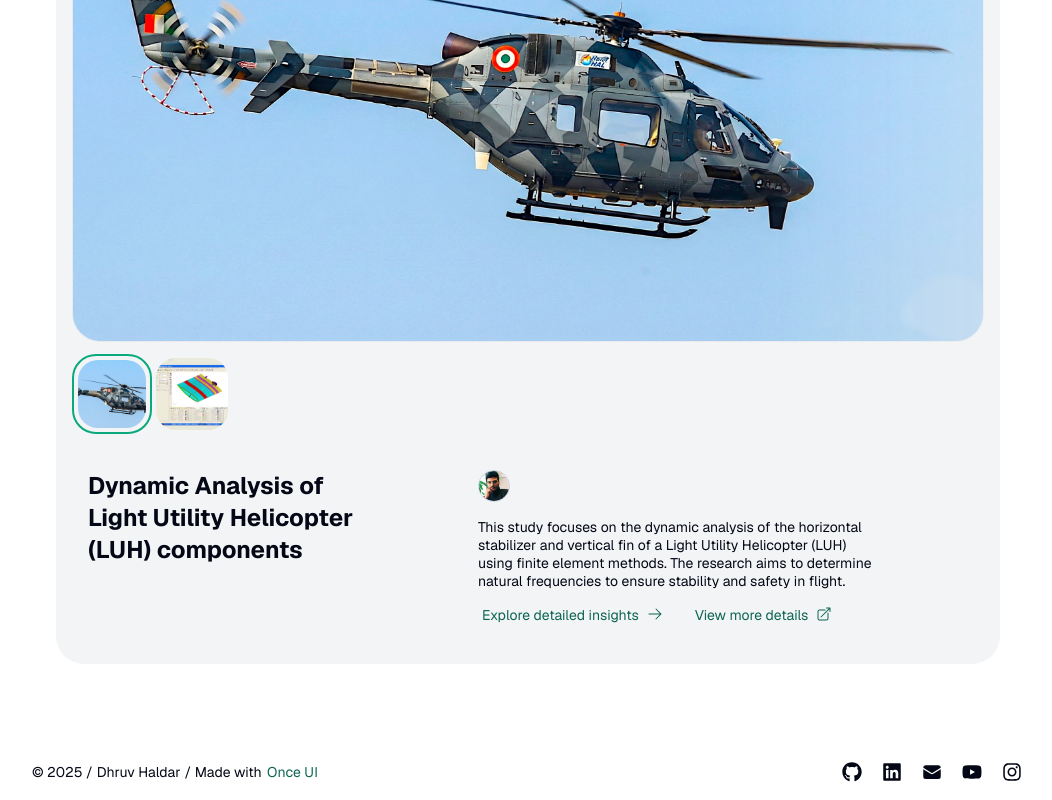
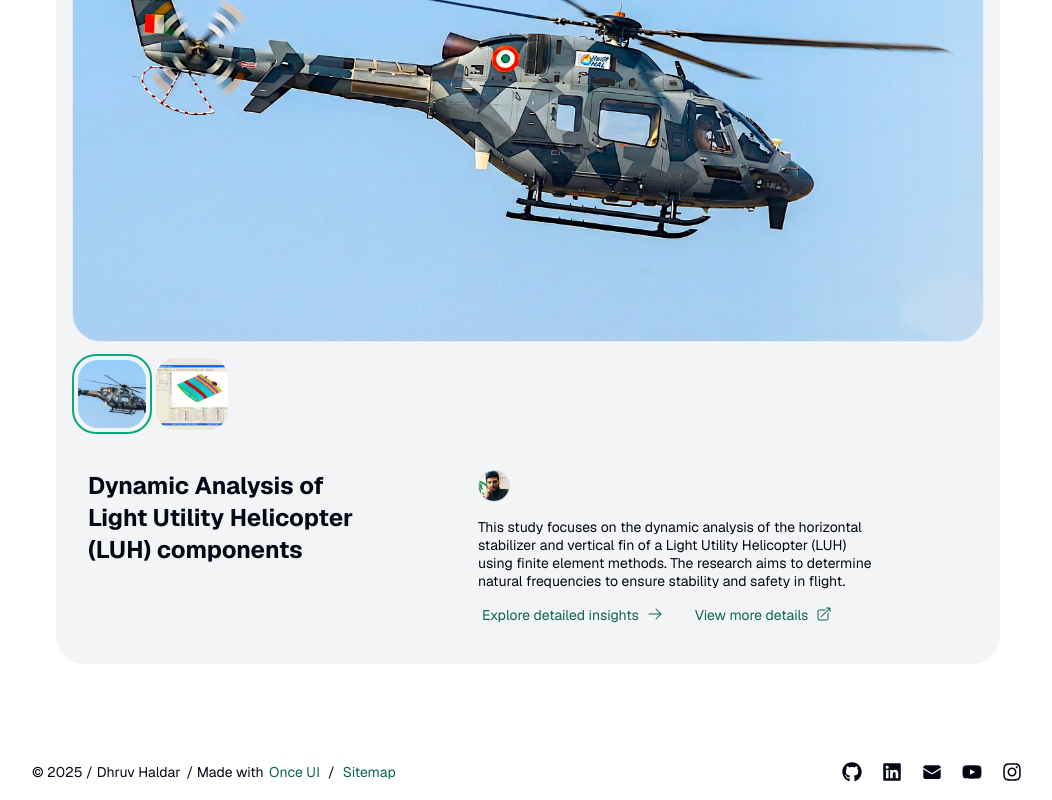
Before and after one commit to dhruvhaldar/portfolio, a Next.js app: page / in a window 1280 px wide. Shown: the part 6674-7474 px from the top of the page, without its empty margins (112-1164 px from the left). Built offline with nearby package versions, Linux system fonts and the light colour scheme.

Commit message:
feat: add blog posts to sitemap generation and include sitemap link in footer

```diff
--- a/src/components/Footer.tsx
+++ b/src/components/Footer.tsx
@@ -29,13 +29,21 @@ export const Footer = () => {
         <Text variant="body-default-s" onBackground="neutral-strong">
           <Text onBackground="neutral-medium">© {currentYear} /</Text>
           <Text paddingX="4">{person.name}</Text>
-          <Text className={styles.footerText} onBackground="neutral-medium">
+          <Text className={styles.footerText} onBackground="neutral-medium" paddingX="2">
             / Made with{" "}
             <SmartLink
               style={{ marginLeft: "-0.125rem" }}
               href="https://once-ui.com/templates/magic-portfolio"
             >
               Once UI
+            </SmartLink>
+            <Text>
+              /
+            </Text>
+            <SmartLink
+              href="/sitemap.xml"
+            >
+              Sitemap
             </SmartLink>
           </Text>
         </Text>
```
Also changed, not shown: src/app/sitemap.ts (+6 -1 lines).
